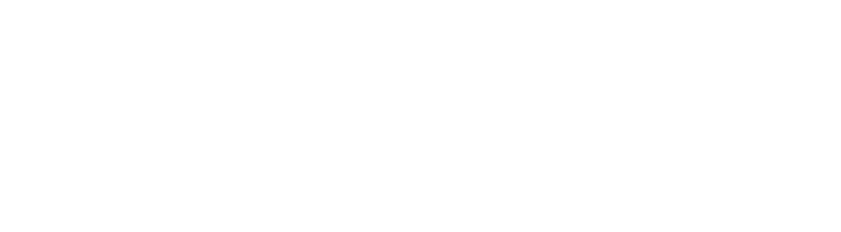
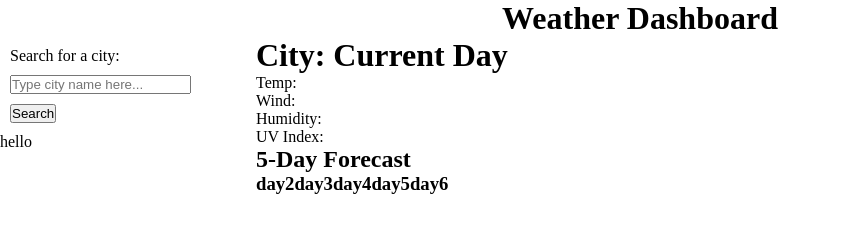
Before and after one commit to Normksb/Weather-Dashboard, a plain HTML site: page index.html in a window 1280 px wide. Shown: the whole page, without its empty margins (0-841 px from the left). Drawn offline with Linux system fonts and the light colour scheme.

Commit message:
completed basic screen layout with hardcoded weather values

```diff
--- /dev/null
+++ b/css/style.css
@@ -0,0 +1,31 @@
+* {
+    box-sizing: border-box;
+    margin: 0;
+    padding: 0;
+}
+
+#heading {
+    text-align: center;
+}
+
+label, input, button {
+    display: block;
+    margin: 10px 10px;
+}
+
+#dashboard {
+    display: flex;
+}
+
+#fiveday {
+    display: flex;
+    flex-direction: row;
+}
+
+#currentcity {
+    width: 70vw;
+}
+
+#searchtab {
+    width: 20vw;
+}
--- a/index.html
+++ b/index.html
@@ -4,9 +4,57 @@
     <meta charset="UTF-8">
     <meta http-equiv="X-UA-Compatible" content="IE=edge">
     <meta name="viewport" content="width=device-width, initial-scale=1.0">
+    <link rel="stylesheet" href="css/style.css">
     <title>Weather Dashboard</title>
 </head>
 <body>
+    <header>
+        <h1 id="heading">Weather Dashboard</h1>
+    </header>
+    <div id="dashboard">
+        <div id="searchtab">
+            <div class="search">
+                <label for="city">Search for a city:</label>
+                <input type="text" name="city" placeholder="Type city name here..." id="cityinput">
+                <button id="searchbtn">Search</button>
+            </div>
+            <div class="cityhistory">
+                <ul id="historicallist">
+                    <li>hello</li>
+                </ul>
+            </div>
+        </div>
+        <div id="currentcity">
+            <div id="today">
+                <h1>City: Current Day</h1>
+                <p>Temp: </p>
+                <p>Wind: </p>
+                <p>Humidity: </p>
+                <p>UV Index: </p>
+            </div>
 
+            <h2>5-Day Forecast</h2>
+
+            <div id="fiveday">
+
+                    <div id="day2">
+                        <h3>day2</h3>
+                    </div>
+                    <div id="day3">
+                        <h3>day3</h3>
+                    </div>
+                    <div id="day4">
+                        <h3>day4</h3>
+                    </div>
+                    <div id="day5">
+                        <h3>day5</h3>
+                    </div>
+                    <div id="day6">
+                        <h3>day6</h3>
+                    </div>
+
+            </div>
+        </div>
+    </div>
 </body>
 </html>
```
